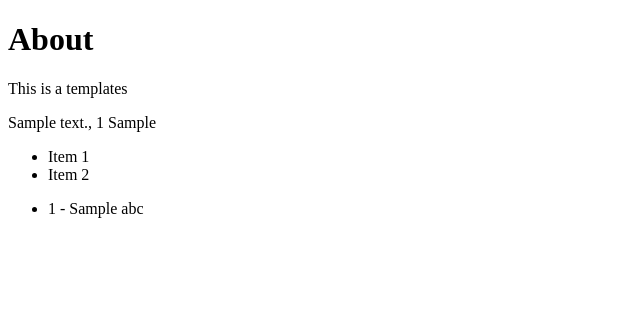
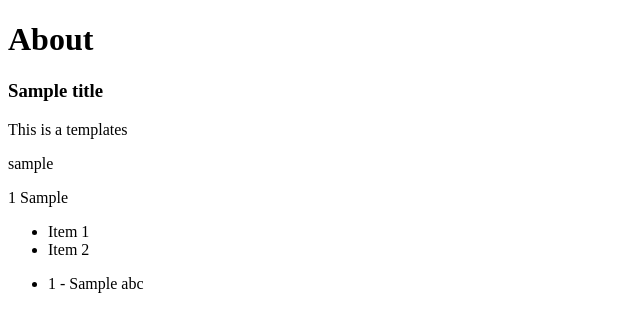
Before and after one commit to ankiwoong/Full_Course_for_Beginners, a Django app: template templates/about.html in a window 1280 px wide. Shown: the part 70-402 px from the top of the page, without its empty margins (0-640 px from the left). Run offline with Django 3.2, Linux system fonts and the light colour scheme; the template is opened without the code that fills it: most values are stand-ins (such as "Sample title", 1, 10 or a date in 2020).

Commit message:
Template Tags and Filters

```diff
--- a/pages/views.py
+++ b/pages/views.py
@@ -17,10 +17,11 @@ def contact_view(request, *args, **kwargs):
 def about_view(request, *args, **kwargs):
     # return HttpResponse("<h1>About Page</h1>")
     my_context = {
-        "my_text": "This is about us",
+        "title": "This is about us",
         "this_is_true": True,
         "my_number": 123,
         "my_list": [1313, 4231, 312, "Abc"],
+        "my_html": "<h1>Hello World</h1>",
     }
     return render(request, "about.html", my_context)
 
--- a/templates/about.html
+++ b/templates/about.html
@@ -2,10 +2,14 @@
 
 {% block content %}
 <h1>About</h1>
+
+<h3>{{ title }}</h3>
 <p>This is a templates</p>
 
+{{ my_html|striptags|slugify }}
+
 <p>
-    {{ my_text }}, {{ my_number }}
+    {{ my_number }}
     {{ my_list }}
 </p>
 
```
